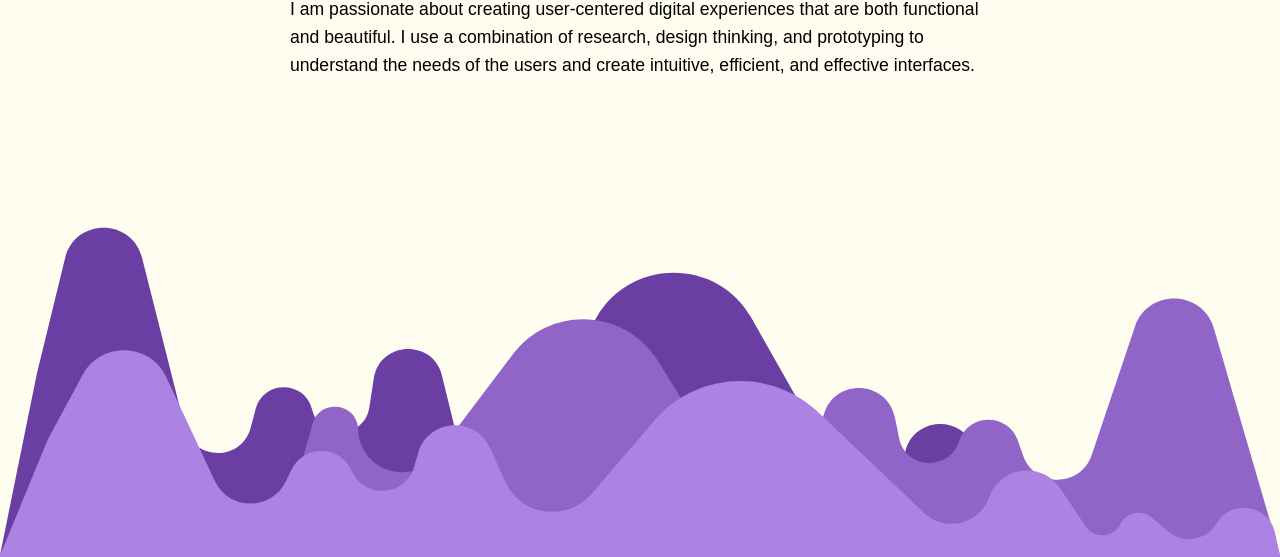
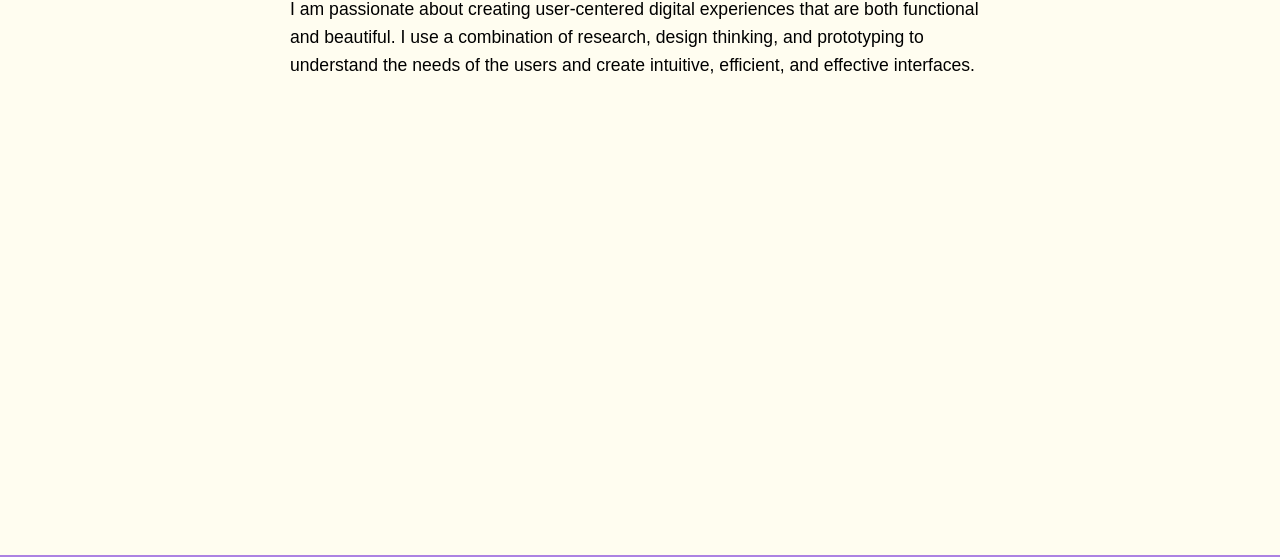
Before and after one commit to Ryan-Kim-96/Ryan-Kim-96.github.io, a plain HTML site: page Portfolio/homepage.html in a window 1280 px wide. Shown: the part 245-802 px from the top of the page. Drawn offline with Linux system fonts and the light colour scheme; a web font is replaced by a local one.

Commit message:
Update homepage.html

```diff
--- a/Portfolio/homepage.html
+++ b/Portfolio/homepage.html
@@ -49,12 +49,6 @@
 
                 </div>
                 <div style="width: 25%;"></div>
-            </div>
-
-            <div class="bottom-column">
-                <img src="image/layer3.svg" alt="" style="width: 90%; position: absolute; bottom: 0px; left: 0;">
-                <img src="image/layer2.svg" alt="" style="width: 90%; position: absolute; bottom: 0px; right: 0;">
-                <img src="image/layer1.svg" alt="" style="width: 100%; position: absolute; bottom: -1px; left: 0;">
             </div>
         </div>
 
```
